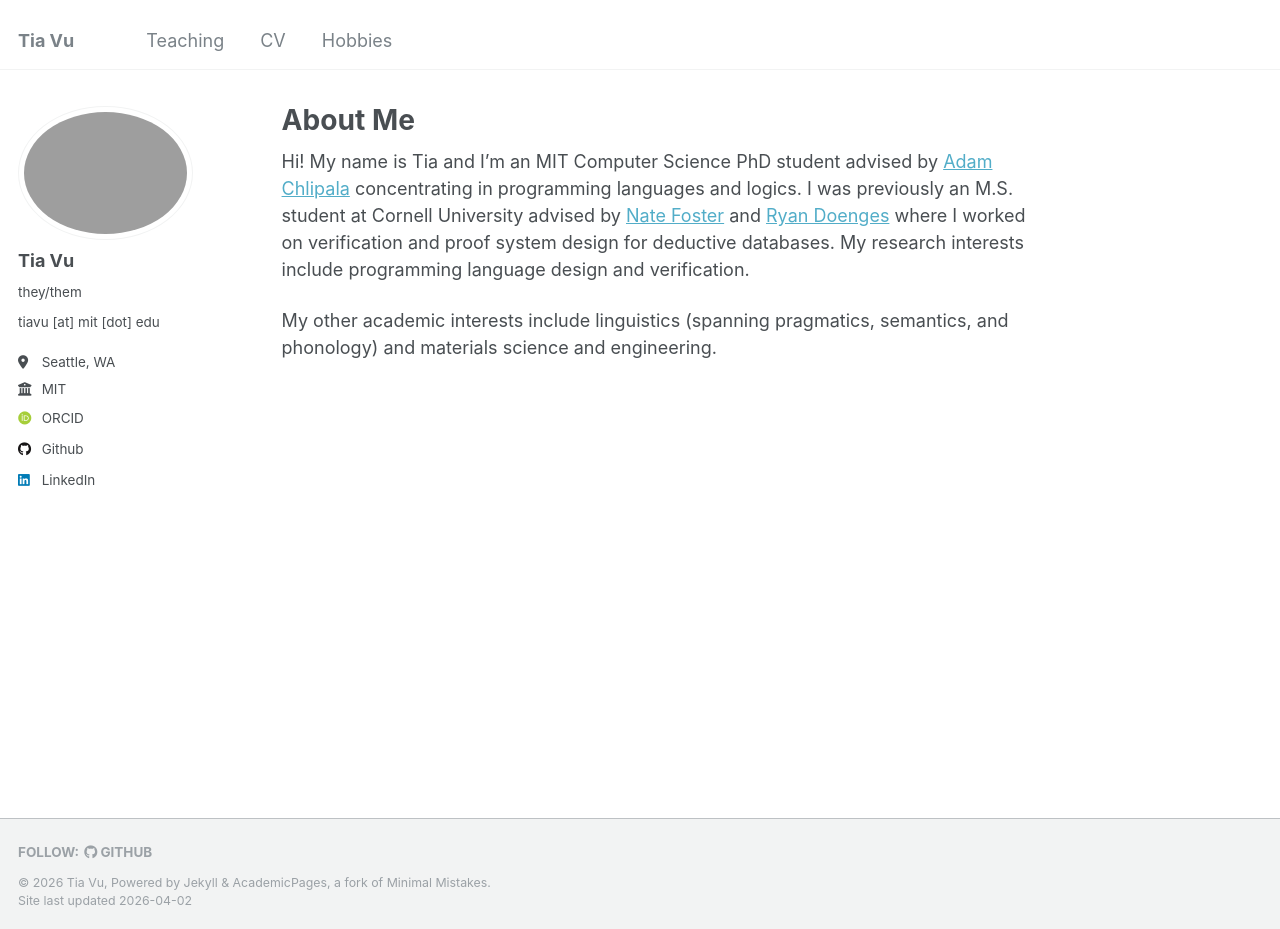
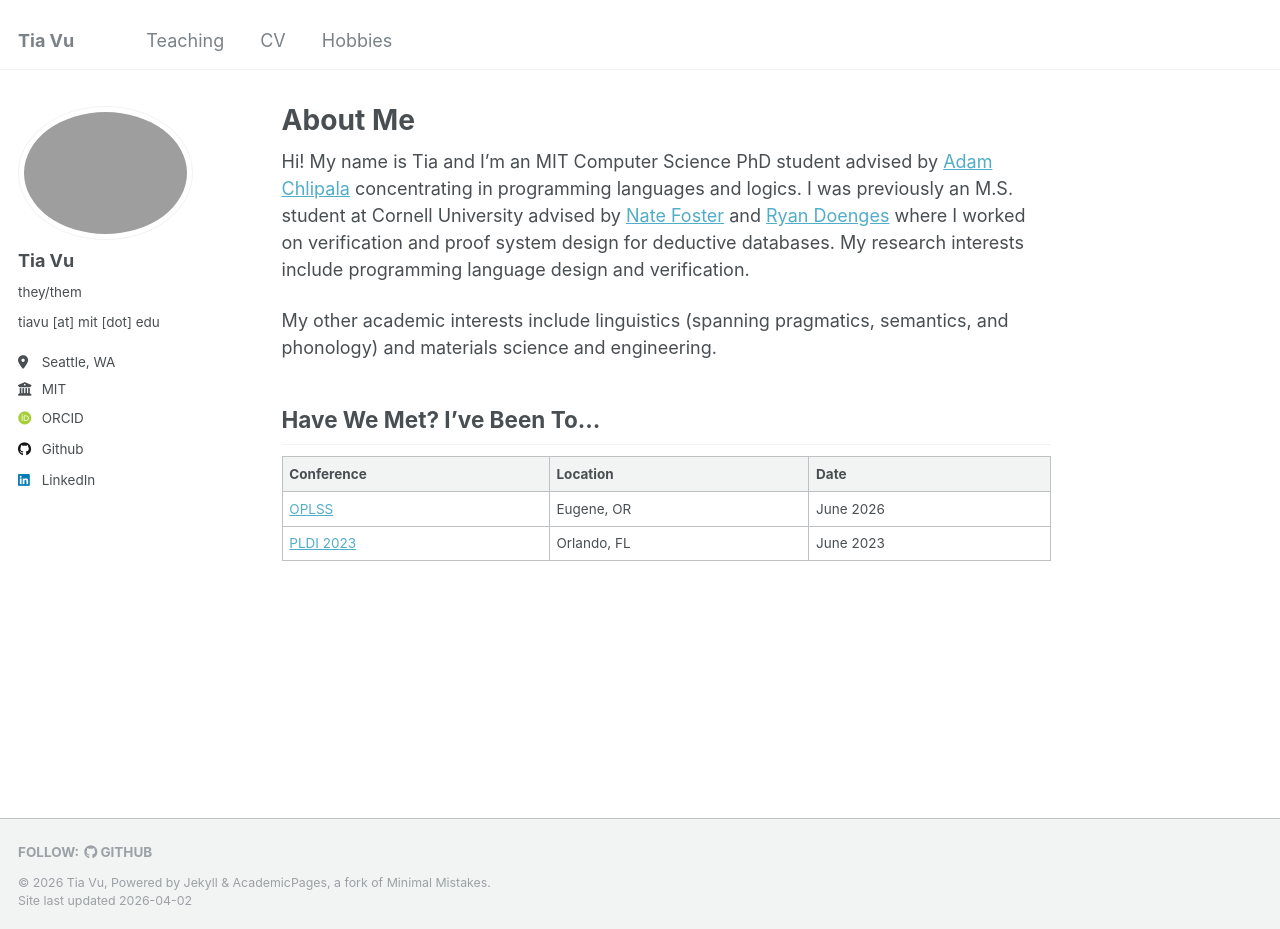
Before and after one commit to Tia-Vu/Tia-Vu.github.io, a Jekyll site: the page built from _pages/about.md, in a window 1280 px wide and 929 px high. Built offline with Jekyll 4.4.1, drawn with Linux system fonts in a browser that asks for light colours; some web fonts are replaced.

Commit message:
Added small conference section

```diff
--- a/_pages/about.md
+++ b/_pages/about.md
@@ -12,3 +12,10 @@ languages and logics. I was previously an M.S. student at Cornell University adv
 <a href="https://ryandoeng.es"> Ryan Doenges</a> where I worked on verification and proof system design for deductive databases. My research interests include programming language design and verification.
 
 My other academic interests include linguistics (spanning pragmatics, semantics, and phonology) and materials science and engineering.
+
+## Have We Met? I've Been To...
+
+| Conference                                                            | Location    | Date      |
+|-----------------------------------------------------------------------|-------------|-----------|
+| [OPLSS](https://www.cs.uoregon.edu/research/summerschool/summer26/)   | Eugene, OR  | June 2026 |
+| [PLDI 2023](https://pldi23.sigplan.org/)                              | Orlando, FL | June 2023 |
```
